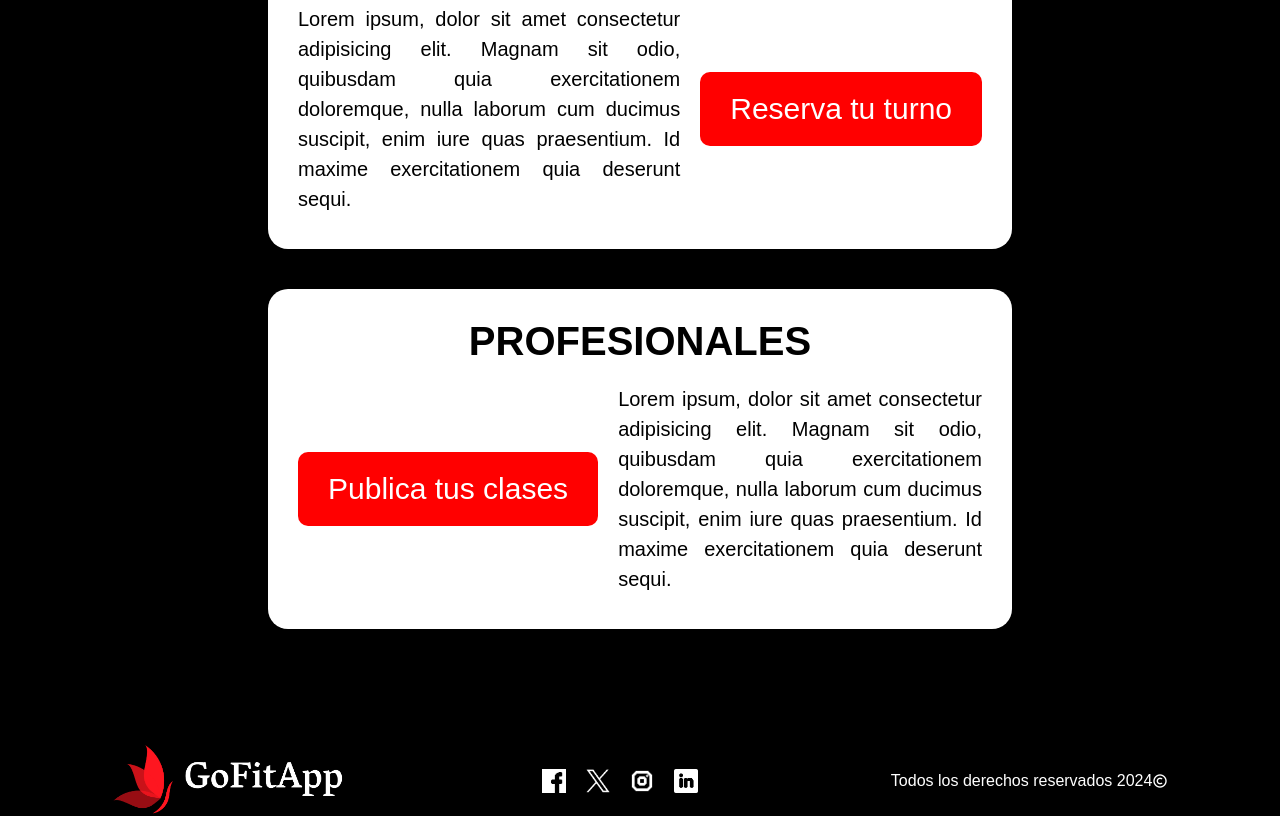
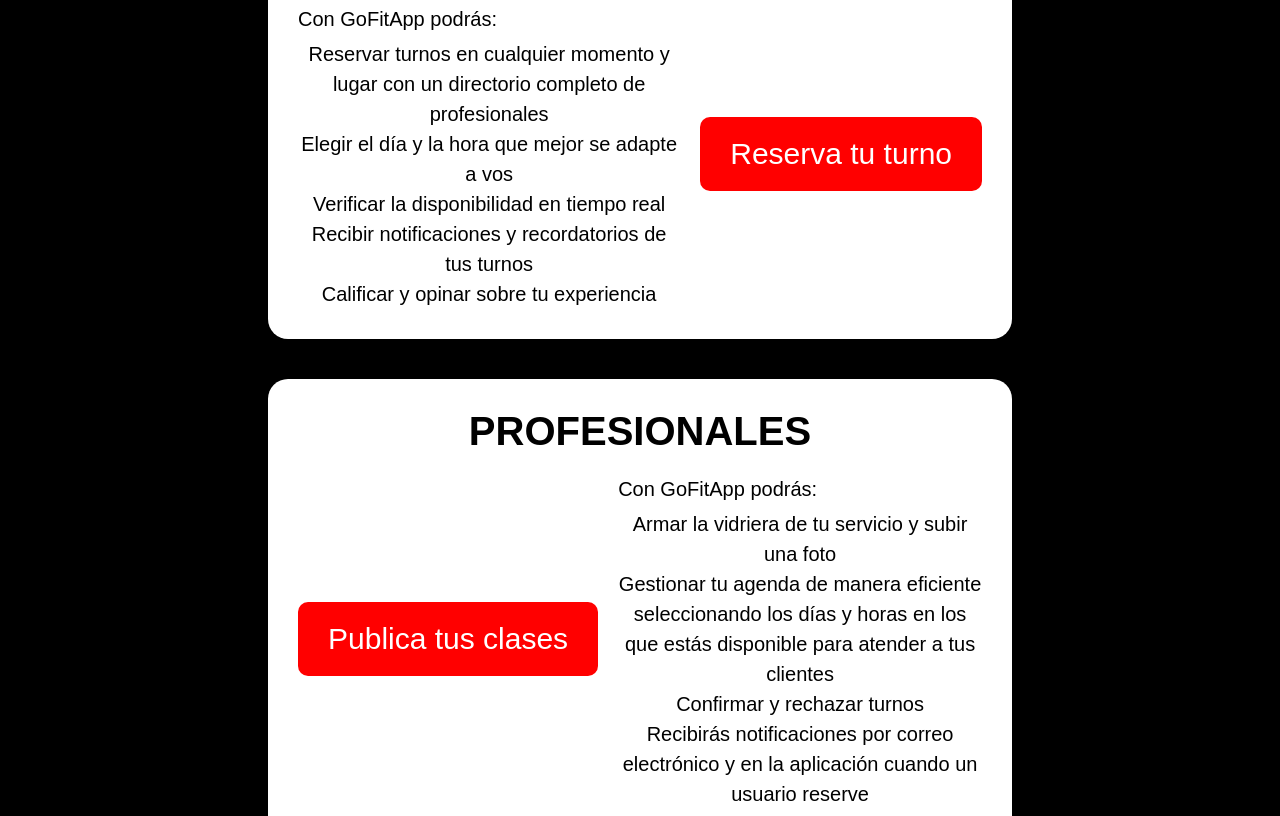
Before and after one commit to Alex420s/C16-74-n-python, a React (Create React App) app in the folder frontend/: page / in a window 1280 px wide. Shown: the part 1280-2096 px from the top of the page. Built offline with nearby package versions, Linux system fonts and the light colour scheme; the HTML template or start-up script is replaced by a standard one.

Commit message:
Detalles en el Home y el Search

```diff
--- a/frontend/src/components/HomePage.jsx
+++ b/frontend/src/components/HomePage.jsx
@@ -50,7 +50,14 @@
         <h2>USUARIOS</h2>
         <div className="fila">
           <div className="texto">
-            <p>Lorem ipsum, dolor sit amet consectetur adipisicing elit. Magnam sit odio, quibusdam quia exercitationem doloremque, nulla laborum cum ducimus suscipit, enim iure quas praesentium. Id maxime exercitationem quia deserunt sequi.</p>
+            <p>Con GoFitApp podrás:</p>
+            <ul>
+              <li>Reservar turnos en cualquier momento y lugar con un directorio completo de profesionales </li>
+              <li>Elegir el día y la hora que mejor se adapte a vos</li>
+              <li>Verificar la disponibilidad en tiempo real</li>
+              <li>Recibir notificaciones y recordatorios de tus turnos</li>
+              <li>Calificar y opinar sobre tu experiencia</li>
+            </ul>
           </div>
           <div className="contenedor-registrar">
             <Link style={{ textDecoration: 'none' }} to={'/nuevo-usuario'}><input type="submit" name="registro_usuario" value="Reserva tu turno" className="registroHome hover" /></Link>
@@ -64,7 +71,13 @@
             <Link style={{ textDecoration: 'none' }} to={'/nuevo-profesional'}><input type="submit" name="registro_profesional" value="Publica tus clases" className="registroHome hover" /></Link>
           </div>
           <div className="texto">
-            <p>Lorem ipsum, dolor sit amet consectetur adipisicing elit. Magnam sit odio, quibusdam quia exercitationem doloremque, nulla laborum cum ducimus suscipit, enim iure quas praesentium. Id maxime exercitationem quia deserunt sequi.</p>
+          <p>Con GoFitApp podrás:</p>
+            <ul>
+              <li>Armar la vidriera de tu servicio y subir una foto</li>
+              <li>Gestionar tu agenda de manera eficiente seleccionando los días y horas en los que estás disponible para atender a tus clientes</li>
+              <li>Confirmar y rechazar turnos</li>
+              <li>Recibirás notificaciones por correo electrónico y en la aplicación cuando un usuario reserve</li>
+            </ul>
           </div>
         </div>
       </div>
--- a/frontend/src/components/SearchPage.jsx
+++ b/frontend/src/components/SearchPage.jsx
@@ -1,6 +1,8 @@
 import React, { useState, useEffect } from 'react'
 import axios from 'axios';
 import '../stylesheets/Search.css'
+import flechaIzq from '../images/flechaIzquierda.png';
+import flechaDer from '../images/flechaDerecha.png';
 
 const SearchPage = () => {
     const hoy = new Date(); // Fecha actual
@@ -60,7 +62,14 @@
                         <td>13:00 - 14:00</td>
                         <td></td>
                         <td></td>
-
+                    </tr>
+                    <tr>
+                        <td>13:00 - 14:00</td>
+                        <td></td>
+                        <td>13:00 - 14:00</td>
+                        <td>13:00 - 14:00</td>
+                        <td></td>
+                        <td></td>
                     </tr>
                 </tbody>
             </table>
@@ -99,6 +108,10 @@
         {mostrarCalendario && (
           <div className="calendario">
             <EncabezadoCalendario />
+            <div>
+                <button className='mover' onclick={handleAnteriorSemana}><img src="flechaIzq" alt="" /> </button>
+                <button className='mover' onClick={handleSiguienteSemana}><img src="flechaDer" alt="" /> </button>
+            </div>
             <button onClick={handleReservar}>Reservar</button>
           </div>
         )}
```
Also changed, not shown: frontend/src/images/flechaDerecha.png (added), frontend/src/images/flechaIzquierda.png (added).
